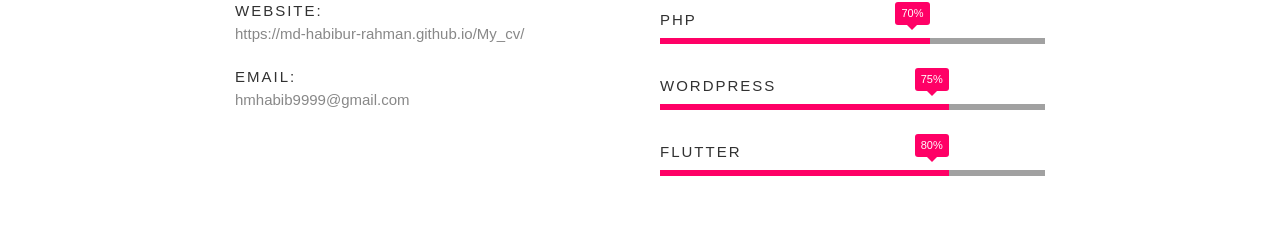
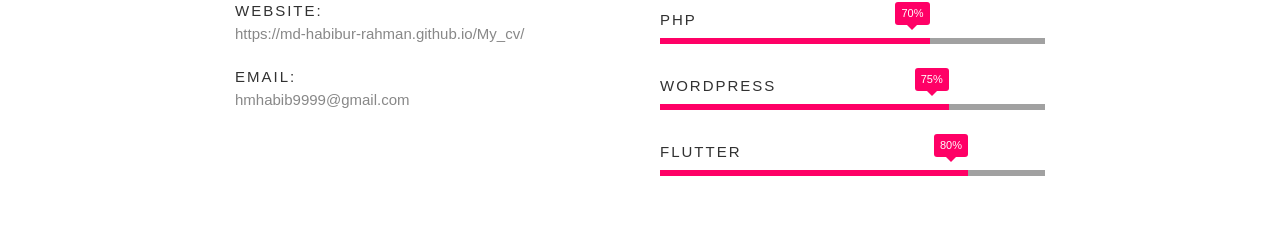
Before and after one commit to MD-HABIBUR-RAHMAN/My_cv, a plain HTML site: page index.html in a window 1280 px wide. Shown: the part 991-1217 px from the top of the page. Drawn offline with Linux system fonts and the light colour scheme; files whose address does not match are found by name; a web font is replaced by a local one.

Commit message:
Update index.html

```diff
--- a/index.html
+++ b/index.html
@@ -130,7 +130,7 @@
 					   </li>
 	      <li>
 
-					   	<div class="progress percent75"><span>80%</span></div>
+					   	<div class="progress percent80"><span>80%</span></div>
 					   	<strong>Flutter</strong>
 					   </li>
 					</ul>
```
